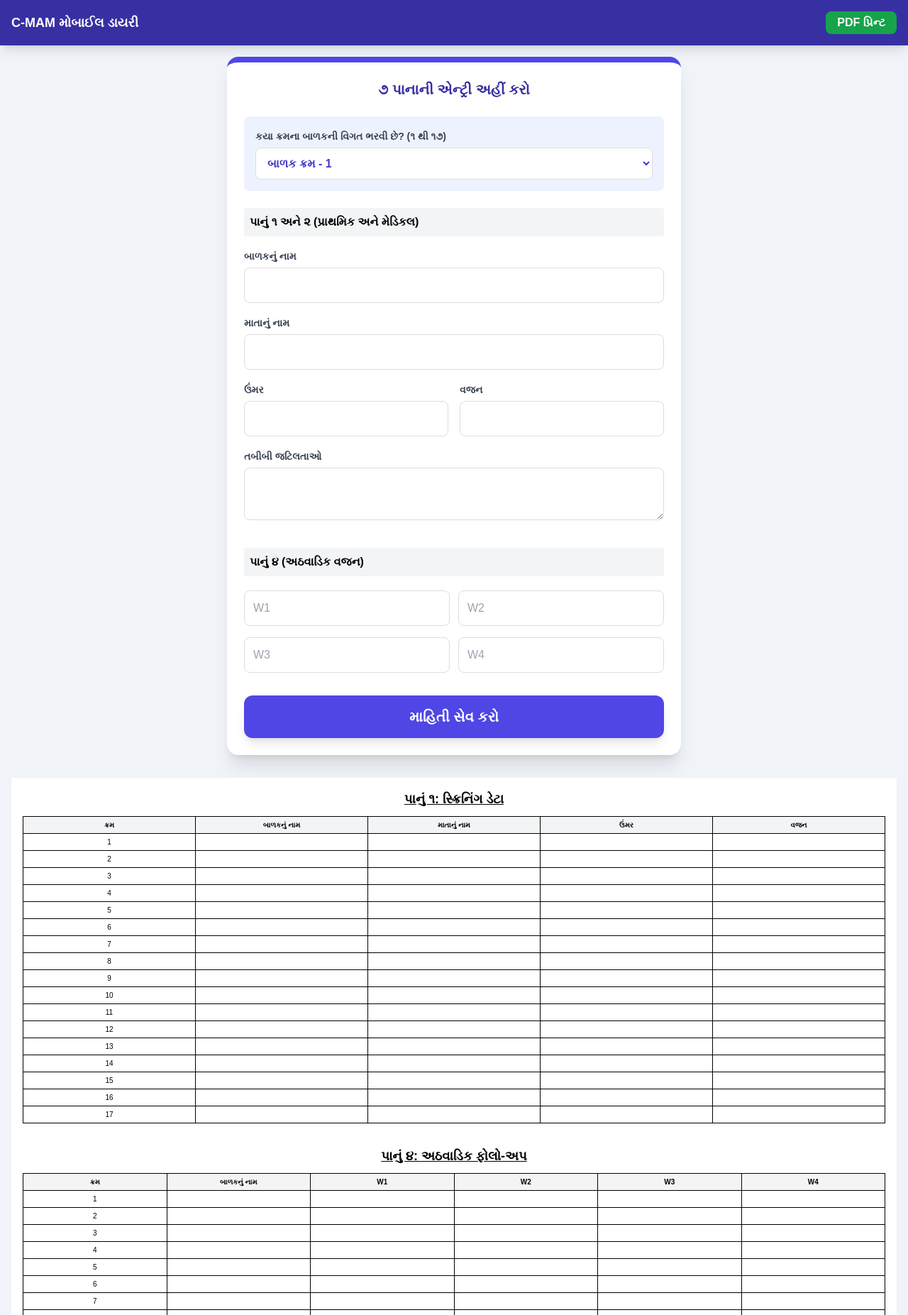
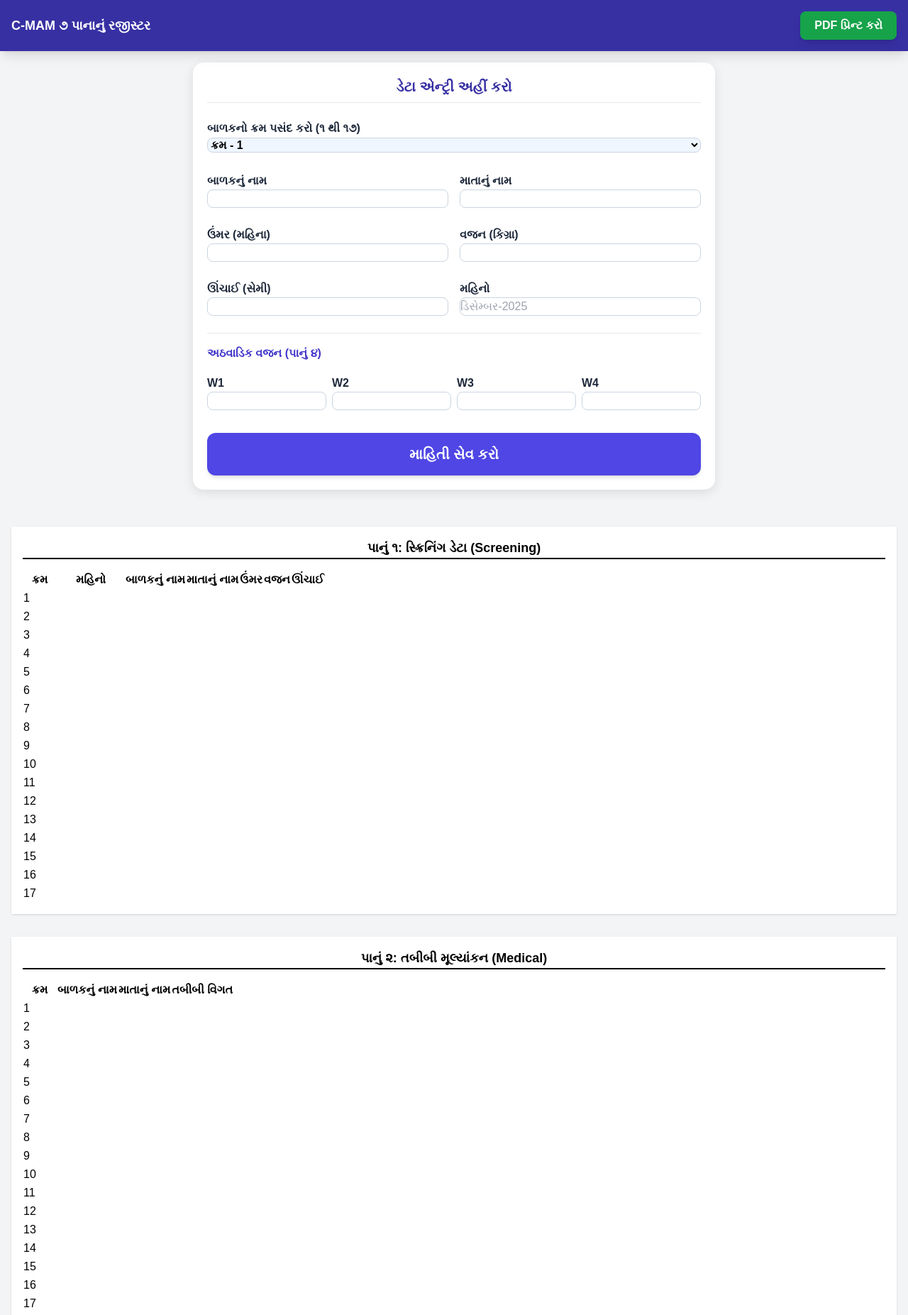
Before and after one commit to devenramanuj/P-sangam, a plain HTML site: page index.html in a window 1280 px wide. Shown: the top 1853 px of the page at 71% size. Drawn offline with nearby package versions, Linux system fonts and the light colour scheme; a web font is replaced by a local one.

Commit message:
Update index.html

```diff
--- a/index.html
+++ b/index.html
@@ -3,144 +3,164 @@
 <head>
     <meta charset="UTF-8">
     <meta name="viewport" content="width=device-width, initial-scale=1.0">
-    <title>C-MAM સંપૂર્ણ રજીસ્ટર</title>
+    <title>C-MAM 7-Page Final Register</title>
     <script src="https://cdn.tailwindcss.com"></script>
     <style>
         @import url('https://fonts.googleapis.com/css2?family=Hind+Gujarati:wght@400;700&display=swap');
-        body { font-family: 'Hind Gujarati', sans-serif; background-color: #f0f4f8; }
-        .input-box { width: 100%; padding: 12px; border: 1px solid #ddd; border-radius: 8px; margin-top: 4px; }
-        label { font-weight: bold; color: #374151; font-size: 14px; }
-        table { width: 100%; border-collapse: collapse; table-layout: fixed; margin-top: 10px; }
-        th, td { border: 1px solid black; padding: 4px; text-align: center; font-size: 10px; }
+        body { font-family: 'Hind Gujarati', sans-serif; background-color: #f3f4f6; }
+
+        /* પ્રિન્ટ સેટિંગ્સ - જે ૭ અલગ પાના પાડશે */
         @media print {
             .no-print { display: none !important; }
-            .page-break { display: block; page-break-after: always; padding: 10mm; }
+            .page-break {
+                display: block !important;
+                page-break-after: always !important;
+                margin: 0 !important;
+                padding: 10mm !important;
+            }
+            body { background: white; padding: 0; }
+            table { width: 100%; border-collapse: collapse; table-layout: fixed; }
+            th, td { border: 1.5px solid black; padding: 5px; font-size: 12px; }
             @page { size: A4 landscape; margin: 0; }
         }
+
+        /* એન્ટ્રી ફોર્મ સ્ટાઈલ */
+        .input-card { background: white; border-radius: 15px; padding: 20px; box-shadow: 0 4px 15px rgba(0,0,0,0.1); margin-bottom: 20px; border-t-4 border-indigo-600; }
+        label { font-weight: bold; color: #1e293b; display: block; margin-top: 10px; }
+        input, select, textarea { width: 100%; padding: 10px; border: 1px solid #cbd5e1; border-radius: 8px; margin-top: 5px; }
     </style>
 </head>
 <body class="pb-10">
 
     <div class="no-print bg-indigo-800 p-4 text-white sticky top-0 z-50 flex justify-between items-center shadow-lg">
-        <h1 class="font-bold text-lg">C-MAM મોબાઈલ ડાયરી</h1>
-        <button onclick="window.print()" class="bg-green-600 px-4 py-1 rounded-lg font-bold">PDF પ્રિન્ટ</button>
+        <h1 class="font-bold text-lg">C-MAM ૭ પાનાનું રજીસ્ટર</h1>
+        <button onclick="window.print()" class="bg-green-600 px-5 py-2 rounded-lg font-bold shadow-lg active:scale-95 transition">PDF પ્રિન્ટ કરો</button>
     </div>
 
-    <div class="no-print p-4 max-w-2xl mx-auto">
-        <div class="bg-white p-6 rounded-2xl shadow-xl border-t-8 border-indigo-600">
-            <h2 class="text-xl font-bold text-center text-indigo-800 mb-6">૭ પાનાની એન્ટ્રી અહીં કરો</h2>
+    <div class="no-print p-4 max-w-3xl mx-auto">
+        <div class="input-card">
+            <h2 class="text-center text-xl font-bold text-indigo-800 mb-6 border-b pb-2">ડેટા એન્ટ્રી અહીં કરો</h2>
 
-            <div class="mb-6 p-4 bg-indigo-50 rounded-lg">
-                <label>કયા ક્રમના બાળકની વિગત ભરવી છે? (૧ થી ૧૭)</label>
-                <select id="rowIdx" onchange="loadData()" class="input-box bg-white font-bold text-indigo-700">
-                    </select>
+            <label>બાળકનો ક્રમ પસંદ કરો (૧ થી ૧૭)</label>
+            <select id="childIdx" onchange="loadChildData()" class="bg-blue-50 font-bold">
+                </select>
+
+            <div class="grid grid-cols-1 md:grid-cols-2 gap-4 mt-4">
+                <div><label>બાળકનું નામ</label><input type="text" id="cName"></div>
+                <div><label>માતાનું નામ</label><input type="text" id="mName"></div>
+                <div><label>ઉંમર (મહિના)</label><input type="number" id="cAge"></div>
+                <div><label>વજન (કિગ્રા)</label><input type="number" step="0.1" id="cWeight"></div>
+                <div><label>ઊંચાઈ (સેમી)</label><input type="number" step="0.1" id="cHeight"></div>
+                <div><label>મહિનો</label><input type="text" id="cMonth" placeholder="ડિસેમ્બર-2025"></div>
             </div>
 
-            <div class="space-y-4 mb-8">
-                <h3 class="bg-gray-100 p-2 font-bold rounded">પાનું ૧ અને ૨ (પ્રાથમિક અને મેડિકલ)</h3>
-                <div><label>બાળકનું નામ</label><input type="text" id="cName" class="input-box"></div>
-                <div><label>માતાનું નામ</label><input type="text" id="mName" class="input-box"></div>
-                <div class="flex gap-4">
-                    <div class="w-1/2"><label>ઉંમર</label><input type="number" id="cAge" class="input-box"></div>
-                    <div class="w-1/2"><label>વજન</label><input type="number" step="0.1" id="cWeight" class="input-box"></div>
-                </div>
-                <div><label>તબીબી જટિલતાઓ</label><textarea id="cMed" class="input-box" rows="2"></textarea></div>
-            </div>
-
-            <div class="space-y-4 mb-8">
-                <h3 class="bg-gray-100 p-2 font-bold rounded">પાનું ૪ (અઠવાડિક વજન)</h3>
-                <div class="grid grid-cols-2 gap-3">
-                    <input type="number" id="w1" placeholder="W1" class="input-box">
-                    <input type="number" id="w2" placeholder="W2" class="input-box">
-                    <input type="number" id="w3" placeholder="W3" class="input-box">
-                    <input type="number" id="w4" placeholder="W4" class="input-box">
+            <div class="mt-6 border-t pt-4">
+                <h3 class="font-bold text-indigo-700">અઠવાડિક વજન (પાનું ૪)</h3>
+                <div class="grid grid-cols-4 gap-2 mt-2">
+                    <div><label>W1</label><input type="number" step="0.1" id="w1"></div>
+                    <div><label>W2</label><input type="number" step="0.1" id="w2"></div>
+                    <div><label>W3</label><input type="number" step="0.1" id="w3"></div>
+                    <div><label>W4</label><input type="number" step="0.1" id="w4"></div>
                 </div>
             </div>
 
-            <button onclick="saveData()" class="w-full bg-indigo-600 text-white py-4 rounded-xl font-bold text-xl shadow-lg active:scale-95 transition">માહિતી સેવ કરો</button>
+            <button onclick="saveData()" class="w-full bg-indigo-600 text-white py-4 rounded-xl font-bold text-xl mt-8 shadow-md active:bg-indigo-700 transition">માહિતી સેવ કરો</button>
         </div>
     </div>
 
-    <div id="printContainer" class="p-4 print:p-0">
-        <div class="page-break bg-white p-4">
-            <h2 class="text-center font-bold text-lg underline">પાનું ૧: સ્ક્રિનિંગ ડેટા</h2>
-            <table id="tbl1"><thead><tr class="bg-gray-100"><th>ક્રમ</th><th>બાળકનું નામ</th><th>માતાનું નામ</th><th>ઉંમર</th><th>વજન</th></tr></thead><tbody id="b1"></tbody></table>
+    <div id="printArea" class="p-4 print:p-0">
+        <div class="page-break bg-white p-4 shadow mb-8">
+            <h3 class="text-center font-bold text-lg mb-4 border-b-2 border-black">પાનું ૧: સ્ક્રિનિંગ ડેટા (Screening)</h3>
+            <table id="tbl1"><thead><tr><th class="w-12">ક્રમ</th><th class="w-24">મહિનો</th><th>બાળકનું નામ</th><th>માતાનું નામ</th><th>ઉંમર</th><th>વજન</th><th>ઊંચાઈ</th></tr></thead><tbody id="b1"></tbody></table>
         </div>
 
-        <div class="page-break bg-white p-4">
-            <h2 class="text-center font-bold text-lg underline">પાનું ૪: અઠવાડિક ફોલો-અપ</h2>
-            <table id="tbl4"><thead><tr class="bg-gray-100"><th>ક્રમ</th><th>બાળકનું નામ</th><th>W1</th><th>W2</th><th>W3</th><th>W4</th></tr></thead><tbody id="b4"></tbody></table>
+        <div class="page-break bg-white p-4 shadow mb-8">
+            <h3 class="text-center font-bold text-lg mb-4 border-b-2 border-black">પાનું ૨: તબીબી મૂલ્યાંકન (Medical)</h3>
+            <table id="tbl2"><thead><tr><th class="w-12">ક્રમ</th><th>બાળકનું નામ</th><th>માતાનું નામ</th><th>તબીબી વિગત</th></tr></thead><tbody id="b2"></tbody></table>
+        </div>
+
+        <div class="page-break bg-white p-4 shadow mb-8">
+            <h3 class="text-center font-bold text-lg mb-4 border-b-2 border-black">પાનું ૪: અઠવાડિક ફોલો-અપ</h3>
+            <table id="tbl4"><thead><tr><th class="w-12">ક્રમ</th><th>બાળકનું નામ</th><th>W1</th><th>W2</th><th>W3</th><th>W4</th><th>W5</th><th>W6</th></tr></thead><tbody id="b4"></tbody></table>
         </div>
 
         </div>
 
     <script>
-        const totalRows = 17;
-        let storage = JSON.parse(localStorage.getItem('cmam_complete_v5')) || {};
+        const total = 17;
+        let db = JSON.parse(localStorage.getItem('cmam_final_v7')) || {};
 
-        function init() {
-            const select = document.getElementById('rowIdx');
+        function setup() {
+            const sel = document.getElementById('childIdx');
             const b1 = document.getElementById('b1');
+            const b2 = document.getElementById('b2');
             const b4 = document.getElementById('b4');
 
-            for (let i = 1; i <= totalRows; i++) {
-                select.innerHTML += `<option value="${i}">બાળક ક્રમ - ${i}</option>`;
-                b1.innerHTML += `<tr id="tr1-${i}"><td>${i}</td><td id="name1-${i}"></td><td id="mname1-${i}"></td><td id="age1-${i}"></td><td id="w1-${i}"></td></tr>`;
-                b4.innerHTML += `<tr id="tr4-${i}"><td>${i}</td><td id="name4-${i}"></td><td id="w1-4-${i}"></td><td id="w2-4-${i}"></td><td id="w3-4-${i}"></td><td id="w4-4-${i}"></td></tr>`;
+            for (let i = 1; i <= total; i++) {
+                sel.innerHTML += `<option value="${i}">ક્રમ - ${i}</option>`;
+                b1.innerHTML += `<tr><td>${i}</td><td id="m1-${i}"></td><td id="n1-${i}"></td><td id="mn1-${i}"></td><td id="a1-${i}"></td><td id="w1-${i}"></td><td id="h1-${i}"></td></tr>`;
+                b2.innerHTML += `<tr><td>${i}</td><td id="n2-${i}"></td><td id="mn2-${i}"></td><td></td></tr>`;
+                b4.innerHTML += `<tr><td>${i}</td><td id="n4-${i}"></td><td id="ww1-${i}"></td><td id="ww2-${i}"></td><td id="ww3-${i}"></td><td id="ww4-${i}"></td><td></td><td></td></tr>`;
             }
-            refreshTable();
-            loadData();
+            refreshView();
+            loadChildData();
         }
 
         function saveData() {
-            const r = document.getElementById('rowIdx').value;
-            storage[r] = {
+            const i = document.getElementById('childIdx').value;
+            db[i] = {
                 name: document.getElementById('cName').value,
                 mname: document.getElementById('mName').value,
                 age: document.getElementById('cAge').value,
                 weight: document.getElementById('cWeight').value,
-                med: document.getElementById('cMed').value,
+                height: document.getElementById('cHeight').value,
+                month: document.getElementById('cMonth').value,
                 w1: document.getElementById('w1').value,
                 w2: document.getElementById('w2').value,
                 w3: document.getElementById('w3').value,
                 w4: document.getElementById('w4').value
             };
-            localStorage.setItem('cmam_complete_v5', JSON.stringify(storage));
-            refreshTable();
-            alert("માહિતી સેવ થઈ ગઈ!");
+            localStorage.setItem('cmam_final_v7', JSON.stringify(db));
+            refreshView();
+            alert("ડેટા સેવ થયો!");
         }
 
-        function loadData() {
-            const r = document.getElementById('rowIdx').value;
-            const d = storage[r] || {};
+        function loadChildData() {
+            const i = document.getElementById('childIdx').value;
+            const d = db[i] || {};
             document.getElementById('cName').value = d.name || '';
             document.getElementById('mName').value = d.mname || '';
             document.getElementById('cAge').value = d.age || '';
             document.getElementById('cWeight').value = d.weight || '';
-            document.getElementById('cMed').value = d.med || '';
+            document.getElementById('cHeight').value = d.height || '';
+            document.getElementById('cMonth').value = d.month || '';
             document.getElementById('w1').value = d.w1 || '';
             document.getElementById('w2').value = d.w2 || '';
             document.getElementById('w3').value = d.w3 || '';
             document.getElementById('w4').value = d.w4 || '';
         }
 
-        function refreshTable() {
-            for (let i = 1; i <= totalRows; i++) {
-                const d = storage[i];
+        function refreshView() {
+            for (let i = 1; i <= total; i++) {
+                const d = db[i];
                 if (d) {
-                    document.getElementById(`name1-${i}`).innerText = d.name;
-                    document.getElementById(`mname1-${i}`).innerText = d.mname;
-                    document.getElementById(`age1-${i}`).innerText = d.age;
+                    document.getElementById(`m1-${i}`).innerText = d.month;
+                    document.getElementById(`n1-${i}`).innerText = d.name;
+                    document.getElementById(`mn1-${i}`).innerText = d.mname;
+                    document.getElementById(`a1-${i}`).innerText = d.age;
                     document.getElementById(`w1-${i}`).innerText = d.weight;
-                    document.getElementById(`name4-${i}`).innerText = d.name;
-                    document.getElementById(`w1-4-${i}`).innerText = d.w1;
-                    document.getElementById(`w2-4-${i}`).innerText = d.w2;
-                    document.getElementById(`w3-4-${i}`).innerText = d.w3;
-                    document.getElementById(`w4-4-${i}`).innerText = d.w4;
+                    document.getElementById(`h1-${i}`).innerText = d.height;
+                    document.getElementById(`n2-${i}`).innerText = d.name;
+                    document.getElementById(`mn2-${i}`).innerText = d.mname;
+                    document.getElementById(`n4-${i}`).innerText = d.name;
+                    document.getElementById(`ww1-${i}`).innerText = d.w1;
+                    document.getElementById(`ww2-${i}`).innerText = d.w2;
+                    document.getElementById(`ww3-${i}`).innerText = d.w3;
+                    document.getElementById(`ww4-${i}`).innerText = d.w4;
                 }
             }
         }
-        init();
+        setup();
     </script>
 </body>
 </html>
```
